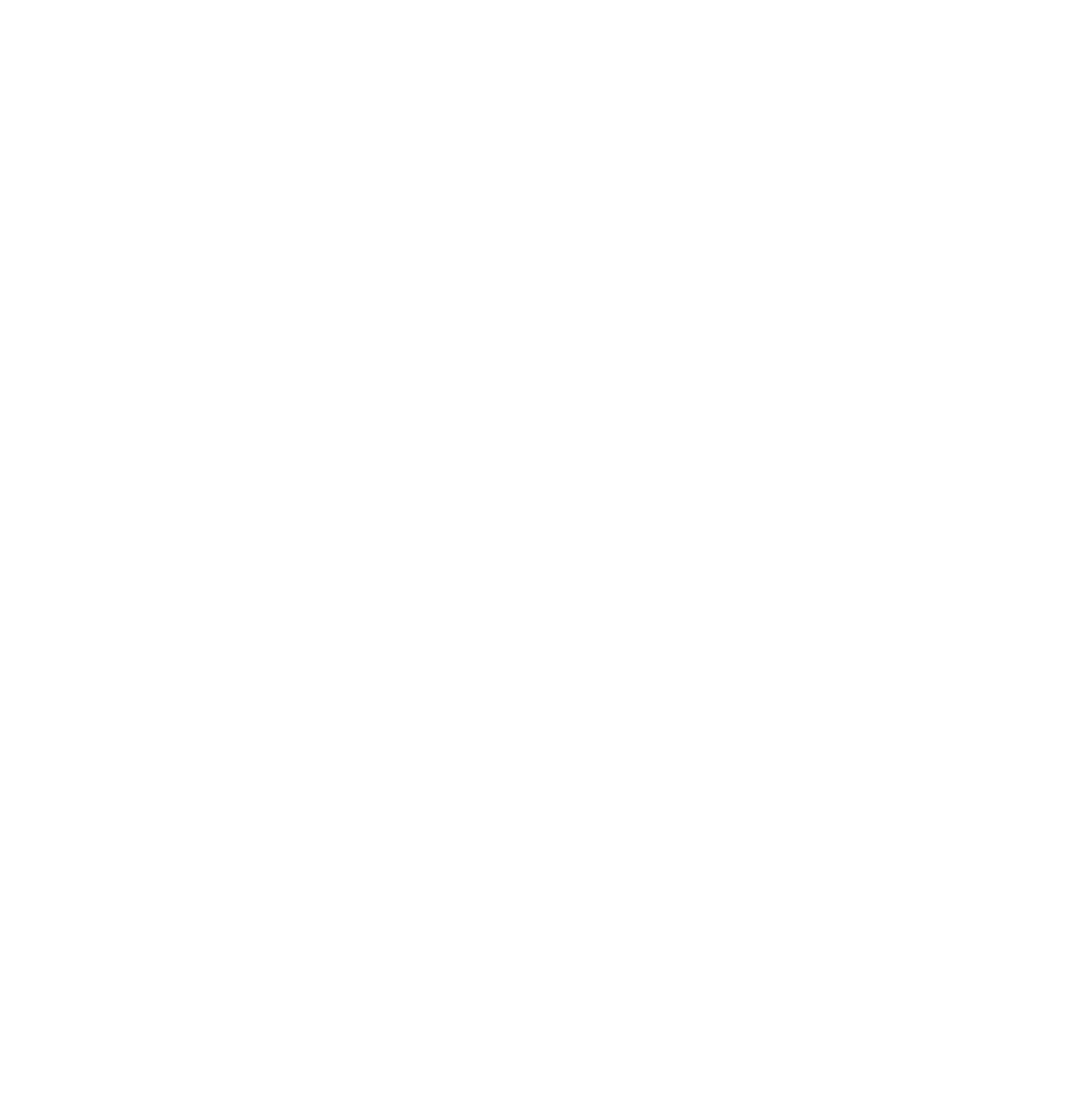
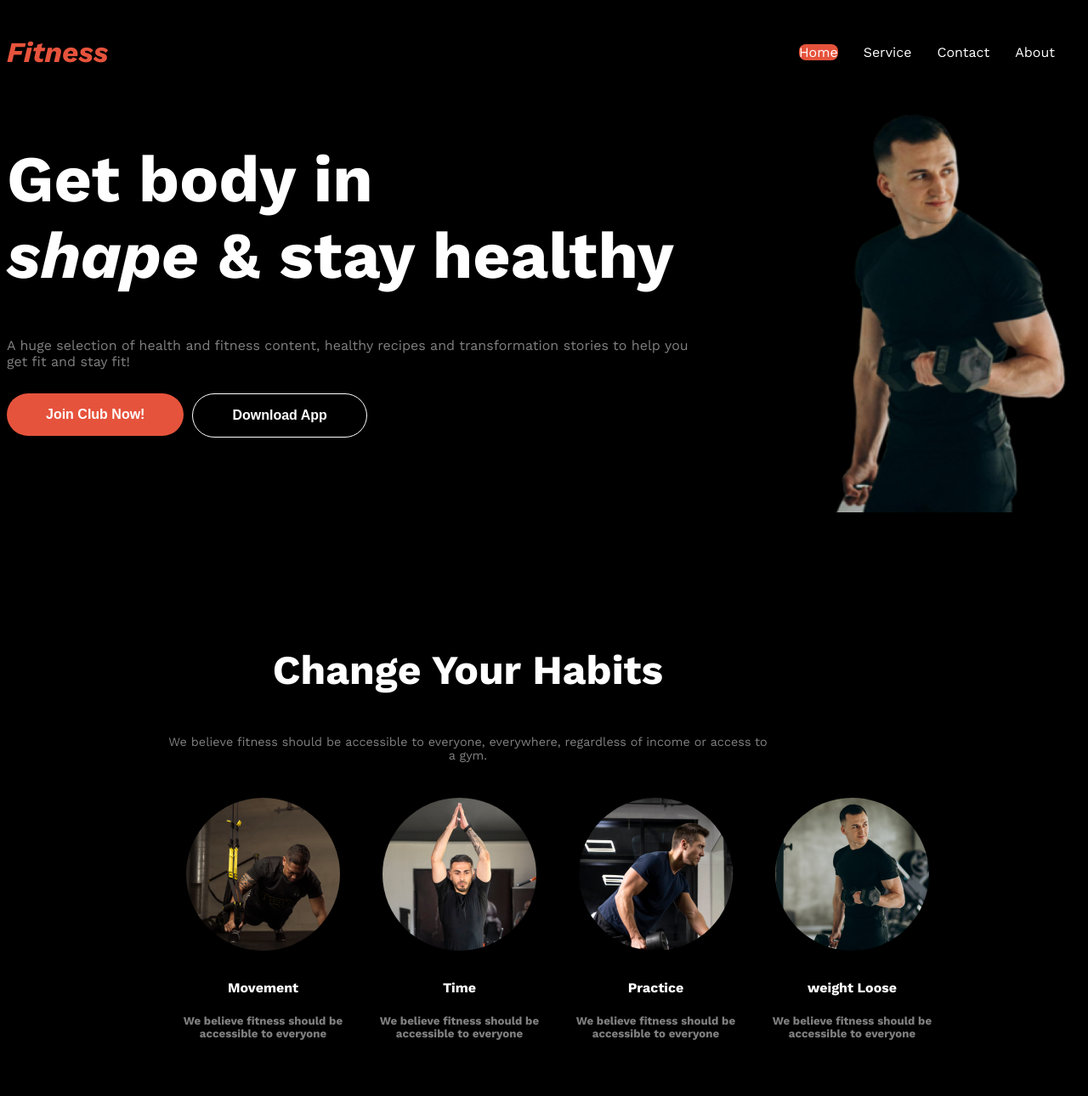
Before and after one commit to Yamlick/ph-assignment-2, a plain HTML site: page index.html in a window 1280 px wide. Shown: the whole page at 85% size. Before the commit the page ends 800 px from the top, so only its background shows below. Drawn offline with nearby package versions, Linux system fonts and the light colour scheme.

Commit message:
added nav,banner and change habit section with responsiveness

```diff
--- a/index.html
+++ b/index.html
@@ -6,14 +6,84 @@
     <title>Assignment-2</title>
     <link rel="stylesheet" href="styles/assignment2.css">
 </head>
-<body>
+<body class="work-sans-font bg-1">
     <header>
+        <nav class="navbar display-flex">
+            <h3 class="brand text-tomato"><i>Fitness</i></h3>
+            <ul class="nav-links display-flex hide">
+                <li class="nav-item"><a href="" class="nav-link text-b-white home">Home</a></li>
+                <li class="nav-item"><a href="" class="nav-link text-b-white">Service</a></li>
+                <li class="nav-item"><a href="" class="nav-link text-b-white">Contact</a></li>
+                <li class="nav-item"><a href="" class="nav-link text-b-white">About</a></li>
+            </ul>
 
 
+        </nav>
+        <div class="banner display-flex">
+          <div class="banner-container-1">
+            <h1 class="banner-title text-b-white">
+                Get body in <br> <span><i>shape</i></span> & stay healthy
+            </h1>
+            <p class="banner-description text-s-white">
+                A huge selection of health and fitness content, healthy recipes and transformation stories to help you get fit and stay fit!
+            </p>
+            <div class="btn display-flex">
+               <span class="desktop"> <div><button class="btn-primary">Join Club Now!</button></div></span>
+               <span class="mobile"> <div><button class="btn-primary">Join Now!</button></div></span>
+
+                 <div>  <button class="button">Download App</button></div>
+            </div>
+          </div>
+          <div class="banner-container-2">
+
+            <img class="banner-image" src="images/Images 2.png" alt="">
+
+          </div>
+        </div>
 
     </header>
 
-    <main>
+    <main class="bg-1">
+        <!-- change habit section start  -->
+         <section class="habit">
+            <h3 class="habit-title text-b-white">Change Your Habits</h3>
+        <p class="habit-description text-s-white">We believe fitness should be accessible to everyone, everywhere, regardless of income or access to a gym.</p>
+        <div class="habit-container">
+            <div class="habit-card display-flex">
+                <div>
+
+                <img class="r-image" src="images/image 3.png" alt="">
+                <h4 class="habit-type  text-b-white">Movement</h4>
+                <h5 class="about-habit text-s-white">We believe fitness should be accessible to everyone</h5>
+                </div>
+            </div>
+            <div class="habit-card display-flex ">
+               <div>
+                <img class="r-image" src="images/image 2.png" alt="">
+
+                <h4 class="habit-type  text-b-white">Time</h4>
+                <h5 class="about-habit text-s-white">We believe fitness should be accessible to everyone</h5>
+               </div>
+            </div>
+            <div class="habit-card display-flex ">
+             <div>
+                <img class="r-image" src="images/image 4.png" alt="">
+
+                <h4 class="habit-type  text-b-white">Practice</h4>
+                <h5 class="about-habit text-s-white">We believe fitness should be accessible to everyone</h5>
+             </div>
+            </div>
+            <div class="habit-card display-flex">
+               <div>
+                <img class="r-image" src="images/image 5.png" alt="">
+
+                <h4 class="habit-type  text-b-white">weight Loose</h4>
+                <h5 class="about-habit text-s-white">We believe fitness should be accessible to everyone</h5>
+               </div>
+            </div>
+        </div>
+
+         </section>
 
 
 
--- a/styles/assignment2.css
+++ b/styles/assignment2.css
@@ -0,0 +1,204 @@
+@import url('https://fonts.googleapis.com/css2?family=Work+Sans:ital,wght@0,100..900;1,100..900&display=swap');
+
+
+
+.work-sans-font {
+  font-family: "Work Sans", sans-serif;
+  font-optical-sizing: auto;
+  font-weight: 400;
+  font-style: normal;
+}
+
+/* shared styles  */
+.display-flex{
+    display: flex;
+}
+
+.text-tomato{
+    color: #E6533C;
+}
+.text-b-white{
+    color: #FFFFFF;
+}
+.text-s-white{
+    color: rgba(255, 255, 255, 0.5);
+}
+.bg-1{
+    background-color: black;
+}
+.btn-primary{
+    background-color: #E6533C;
+    color: #FFFFFF;
+    padding: 16px 46px;
+    font-size: 1rem;
+    font-weight: 600;
+    border-radius: 42px;
+    border: none;
+
+}
+/* main{
+    max-width: 1440px;
+    margin: 0 auto;
+} */
+
+
+
+
+
+
+/* header styles  */
+
+
+
+/* navbar related styles  */
+.nav-item{
+    list-style: none;
+    margin-right: 30px;
+}
+.navbar{
+    justify-content:space-between;
+    align-items: center;
+}
+.nav-link{
+    text-decoration: none;
+    font-weight: 400px;
+    font-size: 1rem;
+
+}
+.home{
+    background-color: #E6533C;
+    border-radius: 8px;
+    border: none;
+    font-weight: 400px;
+    font-size: 1rem;
+
+}
+.nav-links{
+    border: 1px solid black;
+    border-radius: 10px;
+
+
+
+}
+.brand{
+    font-weight: bolder;
+    font-size: 2.1rem;
+}
+.navbar, .banner{
+    max-width: 1440px;
+    margin: 0 auto;
+}
+/* banner related styles  */
+.banner-title{
+    font-weight: bolder;
+    font-size: 4.8rem;
+}
+.banner-description{
+    font-weight: 400px;
+    font-size: 1rem;
+    margin-top: 28px;
+    margin-bottom: 28px;
+}
+
+.button{
+    background-color: black;
+    color: #FFFFFF;
+    padding: 16px 46px;
+    font-size: 1rem;
+    font-weight: 600;
+    border-radius: 42px;
+    border: 1px solid white;
+    margin-left: 10px;
+
+}
+.mobile{
+    display: none;
+}
+.banner-container-1{
+    margin-right: 167px;
+}
+.banner-image{
+    width: 100%;
+}
+
+/* change habit related styles  */
+.habit{
+    margin: 0 auto;
+    text-align: center;
+    padding: 105px 365px 58px 186px;
+}
+.habit-card{
+
+    width: 231px;
+    height: 274px;
+    text-align: center;
+    align-items: center;
+    justify-content: center;
+}
+.habit-container{
+    display: grid;
+    grid-template-columns: repeat(4, 1fr);
+    justify-items: center;
+
+
+}
+.habit-description{
+    font-size: 0.9rem;
+    font-weight: 40px;
+    margin-bottom: 58px;
+}
+.habit-type{
+    font-size: 1rem;
+    font-weight: 600px;
+    margin-top: 30px;
+    margin-bottom: 6px;
+}
+.r-image{
+    border-radius: 50%;
+}
+.habit-title{
+    font-size: 3rem;
+    font-weight: bolder;
+}
+
+
+/* responsive media quarry  */
+
+@media screen and (max-width: 576px) {
+    .hide{
+        display: none;
+    }
+    .banner{
+        flex-direction: column;
+    }
+    .banner-title{
+        font-size: 2.2rem;
+    }
+    .btn-primary{
+        /* font-size: 0.8rem; */
+
+        margin-left: 20px;
+        margin-right: 21px;
+    }
+
+    .button{
+        margin-left: 14px;
+    }
+    .desktop{
+        display: none;
+    }
+    .mobile{
+        display: inline;
+    }
+
+    /* habit responsiveness  */
+    .habit{
+        padding: 0px 37px 58px 38px;
+    }
+    .habit-container{
+        grid-template-columns: repeat(1, 1fr);
+        gap: 40px;
+        justify-items: center;
+    }
+
+}
```
